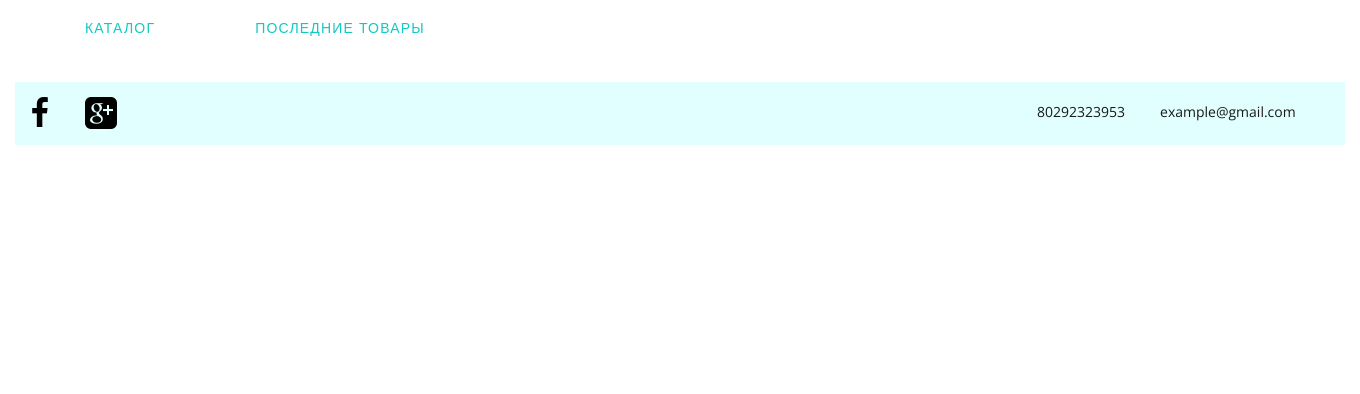
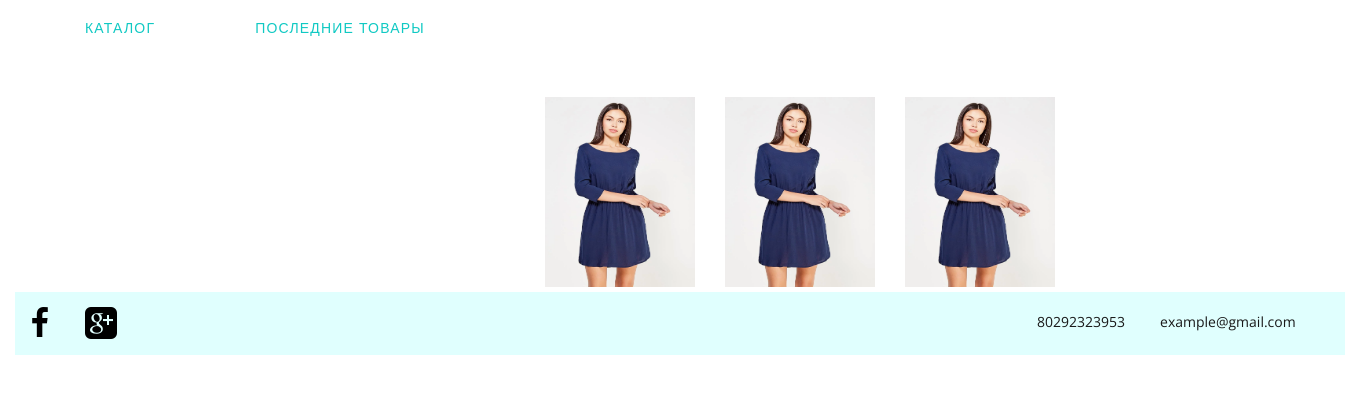
Before and after one commit to FilipovskyAlex/shop_pure_php, a PHP site: page / in a window 1360 px wide. Shown: the part 129-523 px from the top of the page. Run offline with PHP 8.4, Linux system fonts and the light colour scheme; data that the repository does not hold is empty.

Commit message:
add static slider

```diff
--- a/template/css/index.css
+++ b/template/css/index.css
@@ -182,7 +182,40 @@ div.item p.item img {
 
 /* slider */
 
+div.slide p.item img {
+    width: 180px;
+    height: 190px;
+    padding-right: 30px;
+}
 
+/* С ними работает слайд шоу */
+
+#slides {
+    position: relative;
+    height: 210px;
+    width: 540px;
+    left: 500px;
+    top: 20px;
+    bottom: 20px;
+    list-style-type: none;
+}
+
+.slide {
+    position: absolute;
+    left: 30px;
+    top: 15px;
+    opacity: 0;
+    z-index: 1;
+    -webkit-transition: opacity 2s;
+    -moz-transition: opacity 2s;
+    -o-transition: opacity 2s;
+    transition: opacity 2s;
+}
+
+.showing {
+    opacity: 1;
+    z-index: 2;
+}
 
 /* footer */
 
--- a/views/site/index.php
+++ b/views/site/index.php
@@ -23,8 +23,22 @@
         </div>
     </div>
 </div>
-        <div class="slider">
-
+<div class="slider" id="slides">
+    <div class="slide showing d-flex">
+        <p class="item"><img src="../../template/images/dress.jpg" alt="dress"></p>
+        <p class="item"><img src="../../template/images/dress.jpg" alt="dress"></p>
+        <p class="item"><img src="../../template/images/dress.jpg" alt="dress"></p>
+    </div>
+    <div class="slide d-flex">
+        <p class="item"><img src="../../template/images/astroworld_t-shirt.jpg" alt="dress"></p>
+        <p class="item"><img src="../../template/images/astroworld_t-shirt.jpg" alt="dress"></p>
+        <p class="item"><img src="../../template/images/astroworld_t-shirt.jpg" alt="dress"></p>
+    </div>
+    <div class="slide d-flex">
+        <p class="item"><img src="../../template/images/joggers-black.jpg" alt="dress"></p>
+        <p class="item"><img src="../../template/images/joggers-black.jpg" alt="dress"></p>
+        <p class="item"><img src="../../template/images/joggers-black.jpg" alt="dress"></p>
+    </div>
 </div>
 
 <?php include_once ROOT.'/views/layouts/footer.php'?>
```
Also changed, not shown: template/js/index.js (added, +9 -0 lines). Lines whose indentation alone changed are shown as unchanged.
